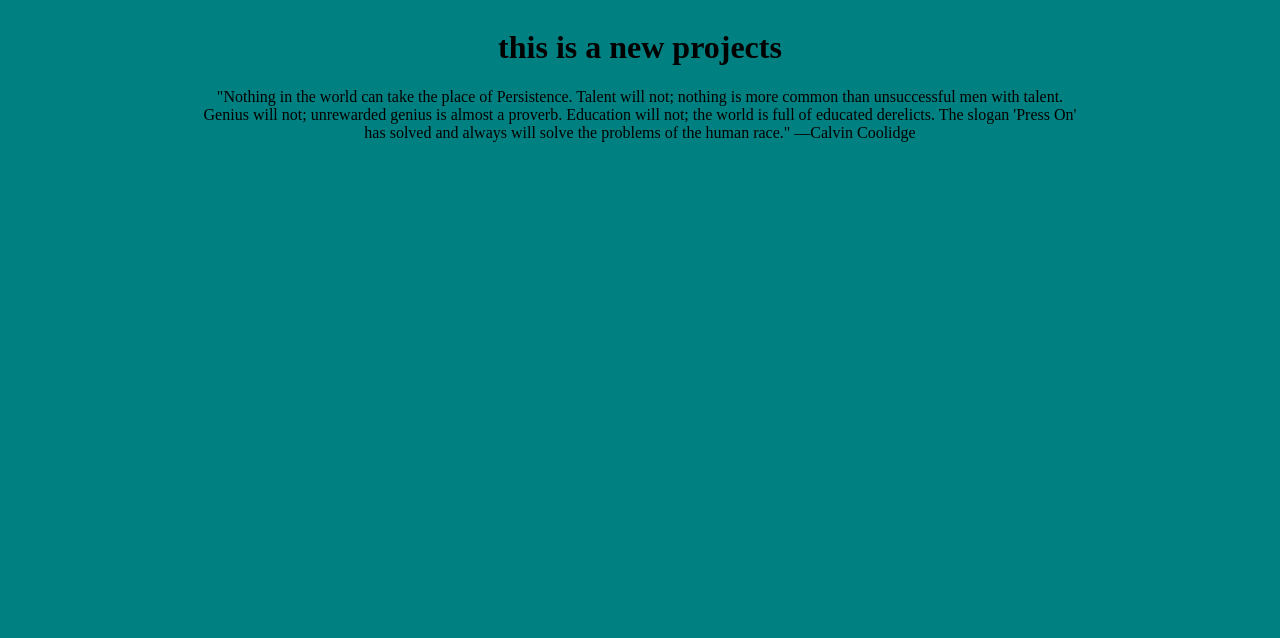
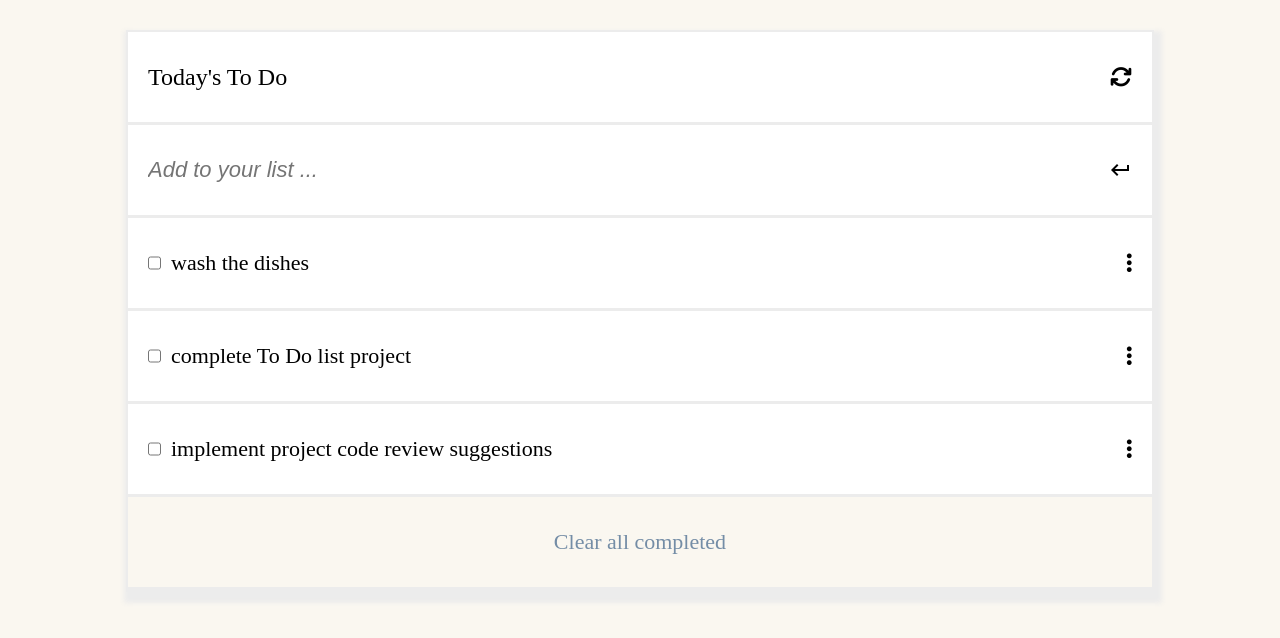
Before and after one commit to admirerbrown/To-Do-List, a website built with webpack: page src/index.html in a window 1280 px wide. Built offline with nearby package versions, Linux system fonts and the light colour scheme.

Commit message:
code phase 1 of project requirement

```diff
--- a/src/index.html
+++ b/src/index.html
@@ -1,21 +1,41 @@
 <!DOCTYPE html>
 <html lang="en">
+  <head>
+    <meta charset="UTF-8" />
+    <meta http-equiv="X-UA-Compatible" content="IE=edge" />
+    <meta name="viewport" content="width=device-width, initial-scale=1.0" />
+    <script
+      src="https://kit.fontawesome.com/58789452ae.js"
+      crossorigin="anonymous"
+    ></script>
+    <link
+      rel="stylesheet"
+      href="https://fonts.googleapis.com/css2?family=Material+Symbols+Outlined:opsz,wght,FILL,GRAD@48,400,0,0"
+    />
+    <title>Document</title>
+  </head>
 
-<head>
-    <meta charset="UTF-8">
-    <meta http-equiv="X-UA-Compatible" content="IE=edge">
-    <meta name="viewport" content="width=device-width, initial-scale=1.0">
-    <title>Document</title>
-</head>
+  <body>
+    <div class="todo-container">
+      <div class="title-div compact">
+        <p class="title-text">Today's To Do</p>
+        <i class="fa-solid fa-arrows-rotate"></i>
+      </div>
 
-<body>
-    <h1>this is a new projects</h1>
-    <div class="quote">
-        "Nothing in the world can take the place of Persistence. Talent will not; nothing is more common than
-        unsuccessful men with talent. Genius will not; unrewarded genius is almost a proverb. Education will not; the
-        world is full of educated derelicts. The slogan 'Press On' has solved and always will solve the problems of the
-        human race." —Calvin Coolidge
+      <div class="input-div compact">
+        <input
+          type="text"
+          class="todo-name"
+          placeholder="Add to your list ..."
+          maxlength="50"
+        />
+        <span class="material-symbols-outlined"> keyboard_return </span>
+      </div>
+
+      <div class="show-todos"></div>
+      <div class="remove-all compact">
+        <p class="clear-text">Clear all completed</p>
+      </div>
     </div>
-</body>
-
+  </body>
 </html>
--- a/src/index.js
+++ b/src/index.js
@@ -1 +1,33 @@
 import './styles/style.css';
+
+const todoList = [
+  {
+    discription: 'wash the dishes',
+    completed: false,
+    index: 0,
+  },
+  {
+    discription: 'complete To Do list project',
+    completed: false,
+    index: 1,
+  },
+  {
+    discription: 'implement project code review suggestions',
+    completed: false,
+    index: 2,
+  },
+];
+
+// process to do list to UI
+const showToDoList = () => {
+  const todoItem = document.querySelector('.show-todos');
+  todoItem.innerHTML += todoList.map((todo) => `<div class="todo-item compact">
+                <div class="todo-left-side">
+                    <input type="checkbox" id="complete" name="isDone" value="" />
+                    <p class="todo-title">${todo.discription}</p>
+                </div>
+                <i class="fa-solid fa-ellipsis-vertical"></i>
+            </div>`).join('');
+};
+
+showToDoList();
--- a/src/styles/style.css
+++ b/src/styles/style.css
@@ -1,15 +1,73 @@
+* {
+  padding: 0;
+  margin: 0;
+  font-size: 22px;
+}
+
 body {
-  background-color: teal;
-  height: 100%;
+  background-color: #faf7f0;
   display: flex;
   justify-content: center;
-  align-items: center;
-  flex-direction: column;
 }
 
-.quote {
+.title-div {
+  display: flex;
+  justify-content: space-between;
+}
+
+.title-text {
+  font-size: 24px;
+}
+
+.input-div {
+  display: flex;
+  justify-content: space-between;
+}
+
+.todo-item {
+  display: flex;
+  justify-content: space-between;
+}
+
+.todo-left-side {
+  display: flex;
+  gap: 10px;
+}
+
+.compact {
+  height: 50px;
+  border-bottom-color: #ececec;
+  padding: 20px;
+  align-items: center;
+  border-bottom-style: solid;
+}
+
+.todo-container {
+  width: 80%;
+  border: 2px solid #ececec;
+  background-color: #fff;
+  margin-top: 30px;
+  box-shadow: 3px 6px 5px 5px #ececec;
+}
+
+.todo-name {
+  height: 40px;
+  width: 70%;
+  border: none;
+  outline: none;
+}
+
+::placeholder {
+  font-style: italic;
+}
+
+.remove-all {
   display: flex;
   text-align: center;
-  width: 70%;
   justify-content: center;
+  background-color: #faf7f0;
 }
+
+.clear-text {
+  color: #748da6;
+}
```
